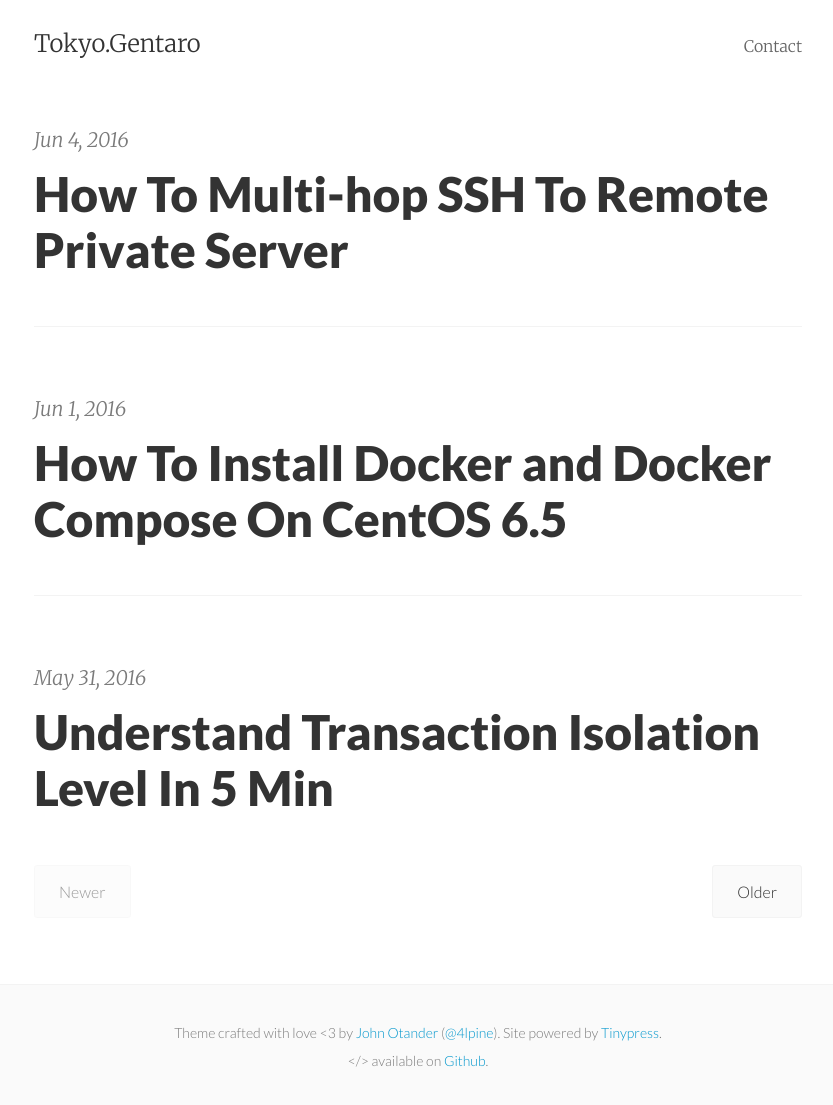
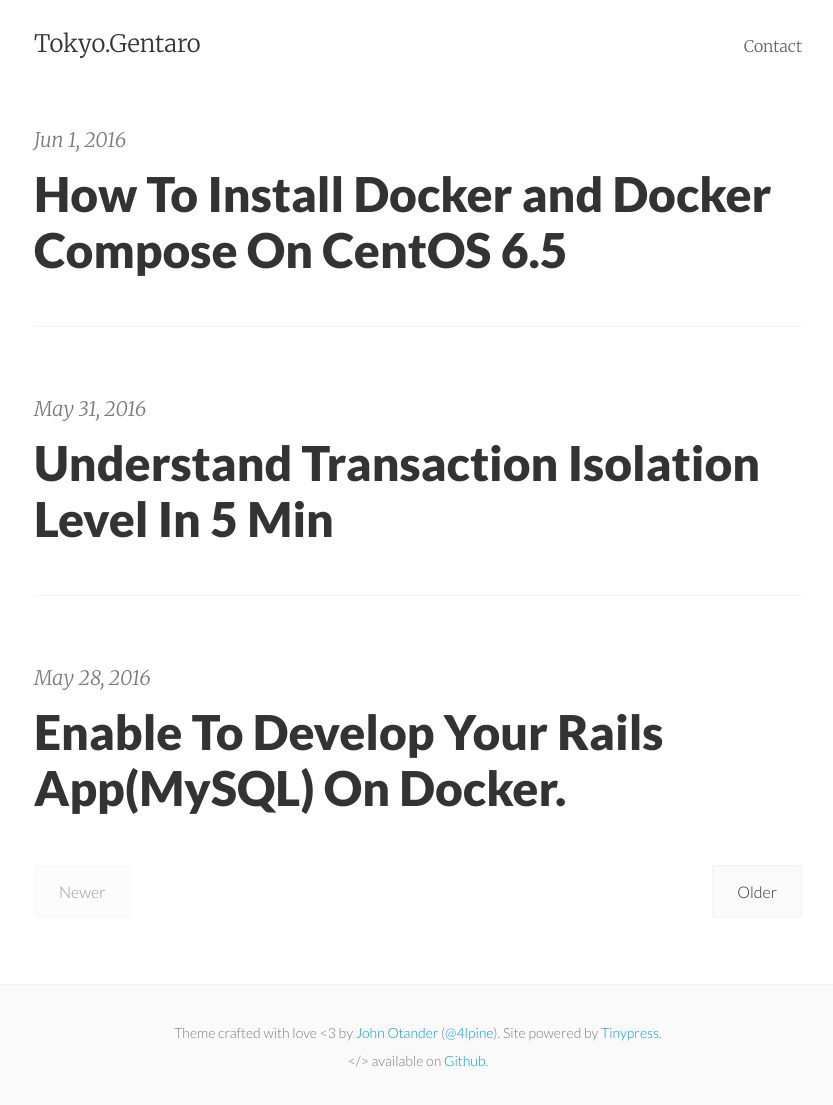
Before and after one commit to gentaro-sakamoto/gentaro-sakamoto.github.io, a Jekyll site: the page built from index.html, in a window 1280 px wide. Shown: the whole page, without its empty margins (222-1055 px from the left). Built offline with Jekyll 4.4.1, drawn with Linux system fonts in a browser that asks for light colours; the list of posts is cut into pages by our own code; part of the change alters nothing that is shown.

Commit message:
Post update: null

````diff
--- a/_posts/2016-06-04-how-to-multi-hop-ssh-to-your-remote-private-server.markdown
+++ b/_posts/2016-06-04-how-to-multi-hop-ssh-to-your-remote-private-server.markdown
@@ -1,43 +1,5 @@
 ---
-published: true
+published: false
 title: How To Multi-hop SSH To Remote Private Server
 layout: post
 ---
-Let's say we have 2 instances on AWS. In terms of SSH access, the one instance is the bastion instance which is public and the other is web instance which is private. You can ssh to the web instance through the bastion. In this context, someone ssh-logins to the web instance with the following consecutive commands.
-
-```
-ssh user@bastion-instance
-# and then
-ssh user@web-instance
-```
-
-You know it's bothersome. But you can ssh-login to the web instance with one command by utilising the Multi-hop SSH like as follow.
-
-```
-Host bastion.unique
-  HostName        [Your Global IP]
-  Port            22
-  IdentityFile    ~/.ssh/uniqueadmin.pem
-  User            root
-  ForwardAgent yes
-Host develop.unique
-  HostName        [Your Private IP]
-  Port            22
-  IdentityFile    ~/.ssh/uniqueadmin.pem
-  User            root
-  ProxyCommand    ssh bastion.unique -W %h:%p
-```
-
-Now you can ssh-login to ssh the private server with the one comand.
-
-```
-dev-mac:.ssh gentaro$ ssh develop.unique
-Last login: Sat Jun  4 03:01:12 2016 from 172.30.1.47
-     ___   _        __   __   ____            __
-    / _ \ (_)___ _ / /  / /_ / __/____ ___ _ / /___
-   / , _// // _ `// _ \/ __/_\ \ / __// _ `// // -_)
-  /_/|_|/_/ \_, //_//_/\__//___/ \__/ \_,_//_/ \__/
-           /___/
-
-Welcome to a virtual machine image brought to you by RightScale!
-```
````
